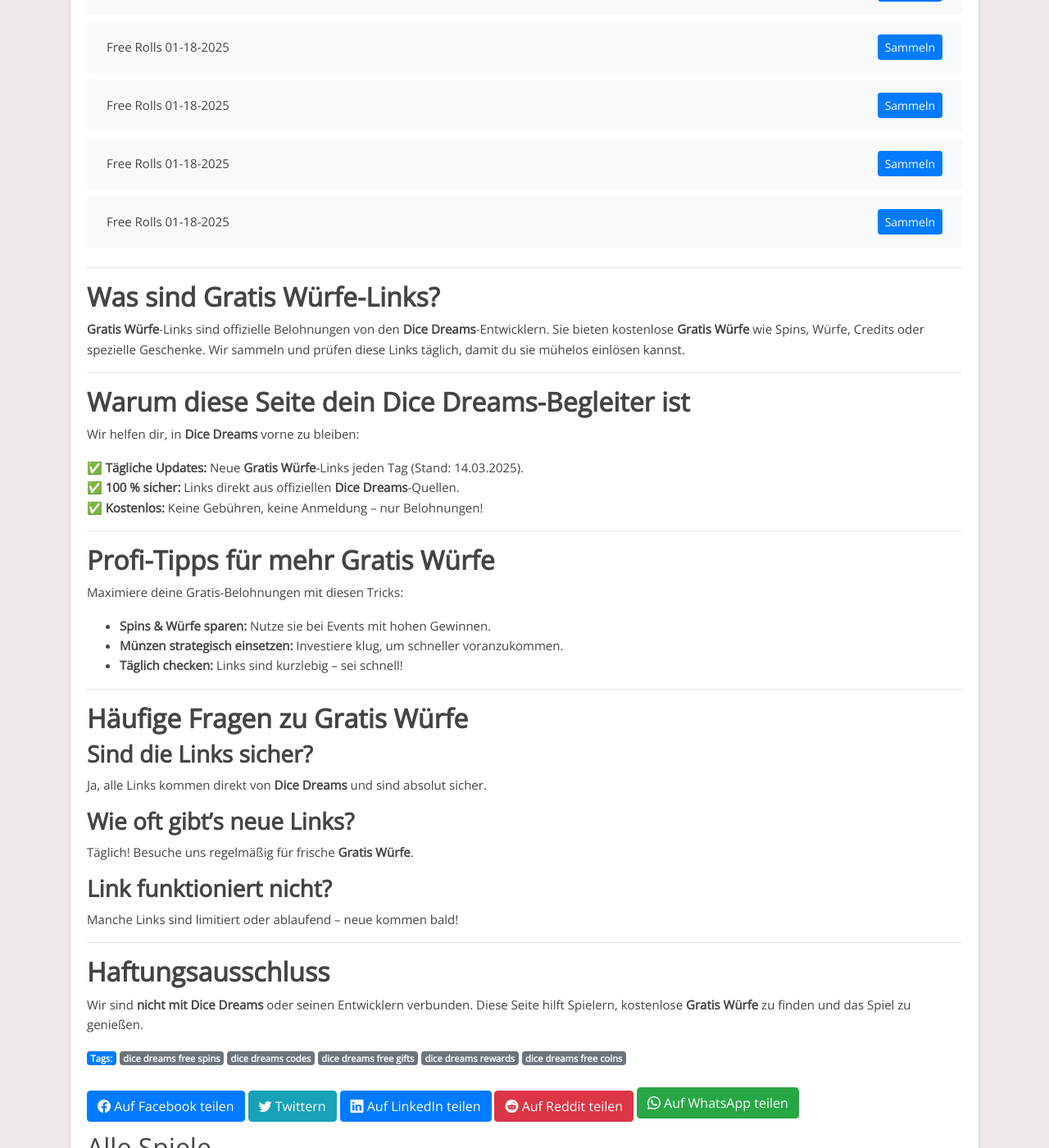
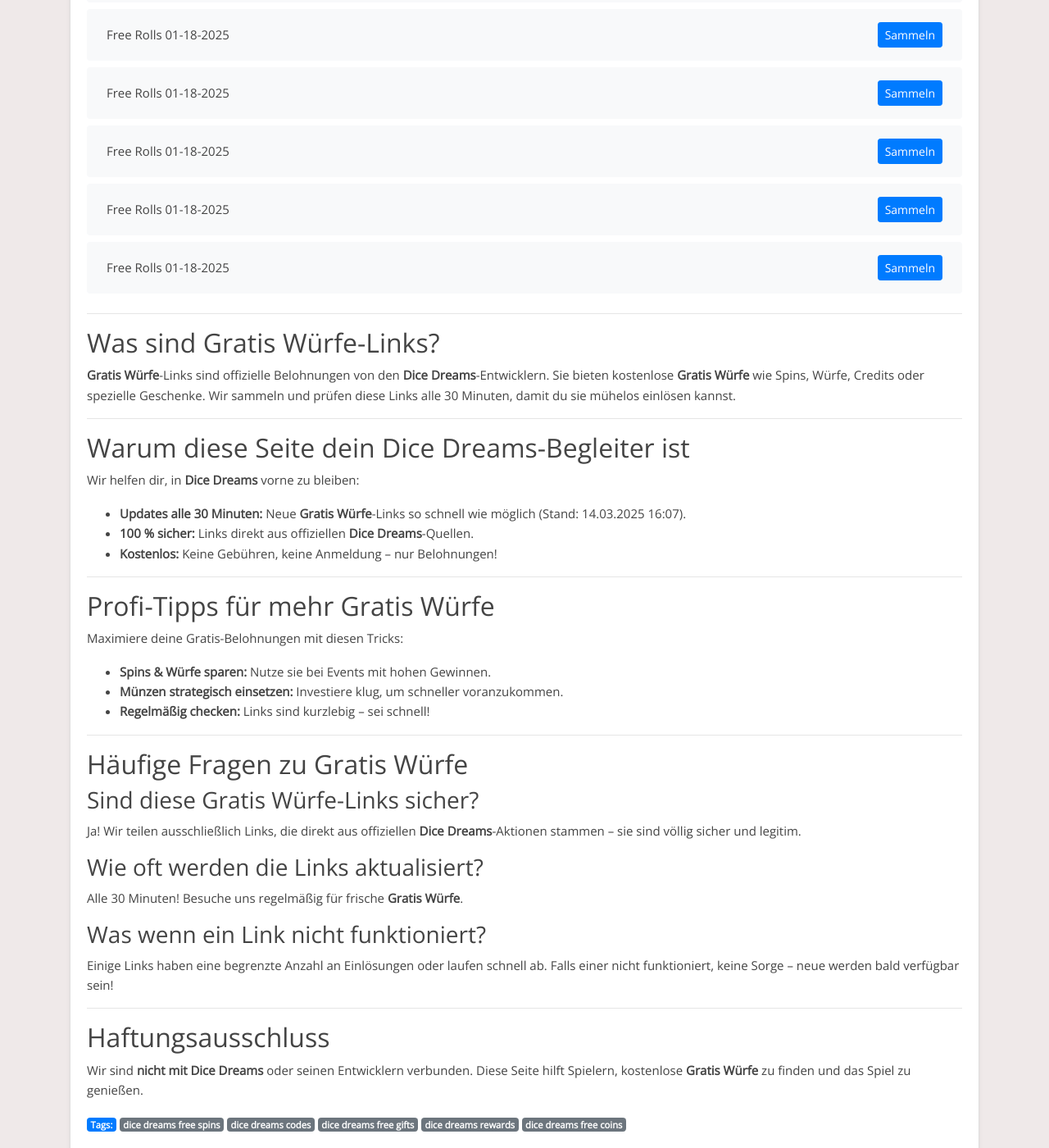
Before and after one commit to Prollad99/bs-de, a Jekyll site: the page built from _posts/2025-01-18-dice-dreams.md, in a window 1280 px wide and 1400 px high, scrolled down 7397 px. Shown: the whole window at 82% size. Built offline with Jekyll 4.4.1, drawn with Linux system fonts in a browser that asks for light colours; some of the changed text lies outside the part shown.

Commit message:
Update  links and content - 2025-03-14 16:07

```diff
--- a/_includes/dice-dreams.html
+++ b/_includes/dice-dreams.html
@@ -1,4 +1,8 @@
 <ul class="list-group mt-3 mb-4">
+  <li class="list-group-item d-flex justify-content-between align-items-center">
+    <span>Free Rolls 03-14-2025</span>
+    <a href="https://rewards.dicedreams.com/?handler=reward&link=pizzle130325" class="btn btn-primary btn-sm">Sammeln</a>
+  </li>
   <li class="list-group-item d-flex justify-content-between align-items-center">
     <span>Free Rolls 03-12-2025</span>
     <a href="https://rewards.dicedreams.com/?handler=reward&link=genericbroadcast110325" class="btn btn-primary btn-sm">Sammeln</a>
@@ -395,8 +399,4 @@
     <span>Free Rolls 01-18-2025</span>
     <a href="https://d10x.co/dicedrems/giq6H4qq7" class="btn btn-primary btn-sm">Sammeln</a>
   </li>
-  <li class="list-group-item d-flex justify-content-between align-items-center">
-    <span>Free Rolls 01-18-2025</span>
-    <a href="https://d10x.co/dicedrems/giqA5Bp11" class="btn btn-primary btn-sm">Sammeln</a>
-  </li>
 </ul>
--- a/_includes/dice-dreams_footer.html
+++ b/_includes/dice-dreams_footer.html
@@ -1,44 +1,47 @@
 ---
 
-## **Was sind Gratis Würfe-Links?**
+## Was sind Gratis Würfe-Links?
 
-**Gratis Würfe**-Links sind offizielle Belohnungen von den **Dice Dreams**-Entwicklern. Sie bieten kostenlose **Gratis Würfe** wie Spins, Würfe, Credits oder spezielle Geschenke. Wir sammeln und prüfen diese Links täglich, damit du sie mühelos einlösen kannst.
+**Gratis Würfe**-Links sind offizielle Belohnungen von den **Dice Dreams**-Entwicklern. Sie bieten kostenlose **Gratis Würfe** wie Spins, Würfe, Credits oder spezielle Geschenke. Wir sammeln und prüfen diese Links alle 30 Minuten, damit du sie mühelos einlösen kannst.
 
 ---
 
-## **Warum diese Seite dein Dice Dreams-Begleiter ist**
+## Warum diese Seite dein Dice Dreams-Begleiter ist
 
 Wir helfen dir, in **Dice Dreams** vorne zu bleiben:
 
-✅ **Tägliche Updates:** Neue **Gratis Würfe**-Links jeden Tag (Stand: 14.03.2025).
-✅ **100 % sicher:** Links direkt aus offiziellen **Dice Dreams**-Quellen.
-✅ **Kostenlos:** Keine Gebühren, keine Anmeldung – nur Belohnungen!
+- **Updates alle 30 Minuten:** Neue **Gratis Würfe**-Links so schnell wie möglich (Stand: 14.03.2025 16:07).
+- **100 % sicher:** Links direkt aus offiziellen **Dice Dreams**-Quellen.
+- **Kostenlos:** Keine Gebühren, keine Anmeldung – nur Belohnungen!
 
 ---
 
-## **Profi-Tipps für mehr Gratis Würfe**
+## Profi-Tipps für mehr Gratis Würfe
 
 Maximiere deine Gratis-Belohnungen mit diesen Tricks:
 
 - **Spins & Würfe sparen:** Nutze sie bei Events mit hohen Gewinnen.
 - **Münzen strategisch einsetzen:** Investiere klug, um schneller voranzukommen.
-- **Täglich checken:** Links sind kurzlebig – sei schnell!
+- **Regelmäßig checken:** Links sind kurzlebig – sei schnell!
 
 ---
 
-## **Häufige Fragen zu Gratis Würfe**
+## Häufige Fragen zu Gratis Würfe
 
-### **Sind die Links sicher?**
-Ja, alle Links kommen direkt von **Dice Dreams** und sind absolut sicher.
+### Sind diese Gratis Würfe-Links sicher?
 
-### **Wie oft gibt’s neue Links?**
-Täglich! Besuche uns regelmäßig für frische **Gratis Würfe**.
+Ja! Wir teilen ausschließlich Links, die direkt aus offiziellen **Dice Dreams**-Aktionen stammen – sie sind völlig sicher und legitim.
 
-### **Link funktioniert nicht?**
-Manche Links sind limitiert oder ablaufend – neue kommen bald!
+### Wie oft werden die Links aktualisiert?
+
+Alle 30 Minuten! Besuche uns regelmäßig für frische **Gratis Würfe**.
+
+### Was wenn ein Link nicht funktioniert?
+
+Einige Links haben eine begrenzte Anzahl an Einlösungen oder laufen schnell ab. Falls einer nicht funktioniert, keine Sorge – neue werden bald verfügbar sein!
 
 ---
 
-## **Haftungsausschluss**
+## Haftungsausschluss
 
 Wir sind **nicht mit Dice Dreams** oder seinen Entwicklern verbunden. Diese Seite hilft Spielern, kostenlose **Gratis Würfe** zu finden und das Spiel zu genießen.
--- a/_includes/dice-dreams_post.html
+++ b/_includes/dice-dreams_post.html
@@ -1,3 +1,5 @@
+# Dice Dreams Gratis Gratis Würfe – Dein Täglicher Bonus
+
 Willkommen bei deiner Quelle für **Dice Dreams Gratis Gratis Würfe**! Hier findest du alle 30 Minuten neue Links, um kostenlose Gratis Würfe und Belohnungen zu sammeln – perfekt für deutsche Spieler.
 
 ---
```
Also changed, not shown: links-json/dice-dreams.json (+4 -4 lines), 1 other file.
